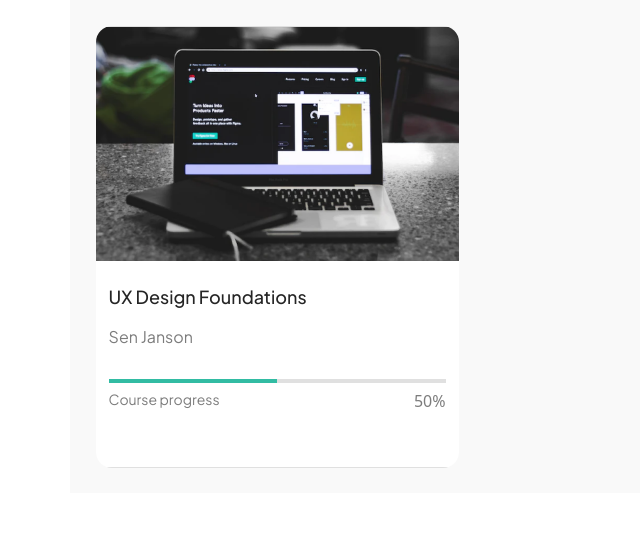
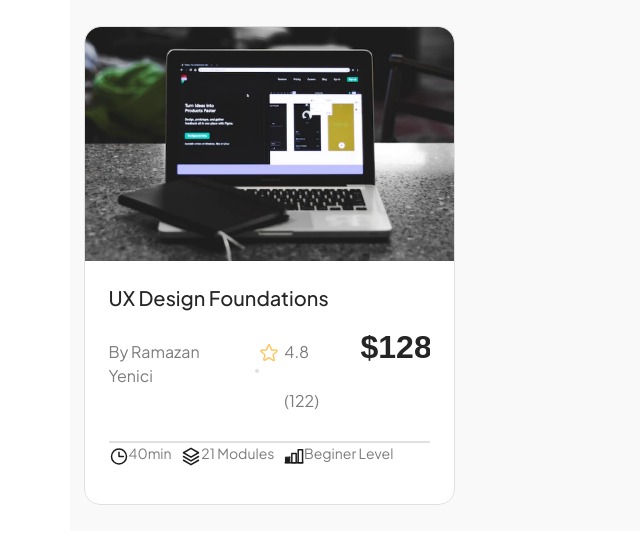
Before and after one commit to OrkhanKarimli/cardscomponent, a React (Create React App) app: page / in a window 1280 px wide. Shown: the top 544 px of the page, without its empty margins (0-640 px from the left). Built offline with nearby package versions, Linux system fonts and the light colour scheme; a web font is replaced by a local one.

Commit message:
Fixing CourseCard

```diff
--- a/src/App.js
+++ b/src/App.js
@@ -1,9 +1,9 @@
 import "./App.css";
 import "./scss/style.scss";
-import {Courseprogress} from "./components/Courseprogress"
+import Coursecard from "./components/Coursecard"
 function App() {
   return(
-<Courseprogress cardTitle="UX Design Foundations" authorName="Sen Janson" percent="50%"/>
+<Coursecard/>
   )
 }
 
--- a/src/scss/_coursecard.scss
+++ b/src/scss/_coursecard.scss
@@ -42,6 +42,7 @@
         border-bottom: 2px solid #E0E0E0;
         position: relative;
         align-items: baseline;
+        display: flex;
         p:first-child{
             @include course_text(16px, 400, 24px, $card_module_info);
             font-family: $font_jakarta_light;
@@ -81,12 +82,15 @@
      }
       }
       li:last-child{
+        display: flex;
         label{
             margin-right: 3%;
+            display: flex;
             p{
                 @include course_text(14px, 400, 21.7px, $card_module_info);
                 display: inline-block;
                     font-family: $font_jakarta_light;
+
             }
 
         }
```
